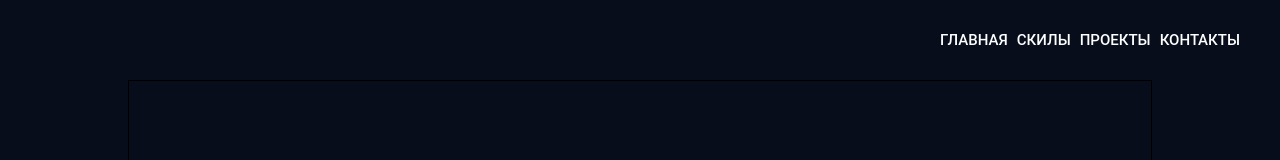
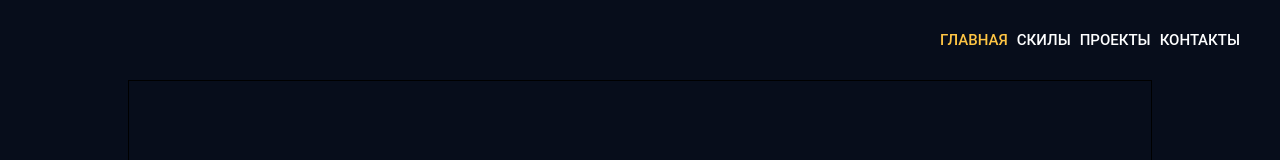
Before and after one commit to fabskrejt/portfolio, a React (Create React App) app: page / in a window 1280 px wide. In both pictures the pointer is over the link "ГЛАВНАЯ". Shown: the top 160 px of the page. Built offline with nearby package versions, Linux system fonts and the light colour scheme.

Commit message:
added hover style for nav

```diff
--- a/src/nav/Nav.module.css
+++ b/src/nav/Nav.module.css
@@ -14,3 +14,7 @@
     font-weight: 500;
     font-family: 'Roboto', sans-serif;
 }
+
+.nav a:hover{
+    color: #fec544;
+}
```
